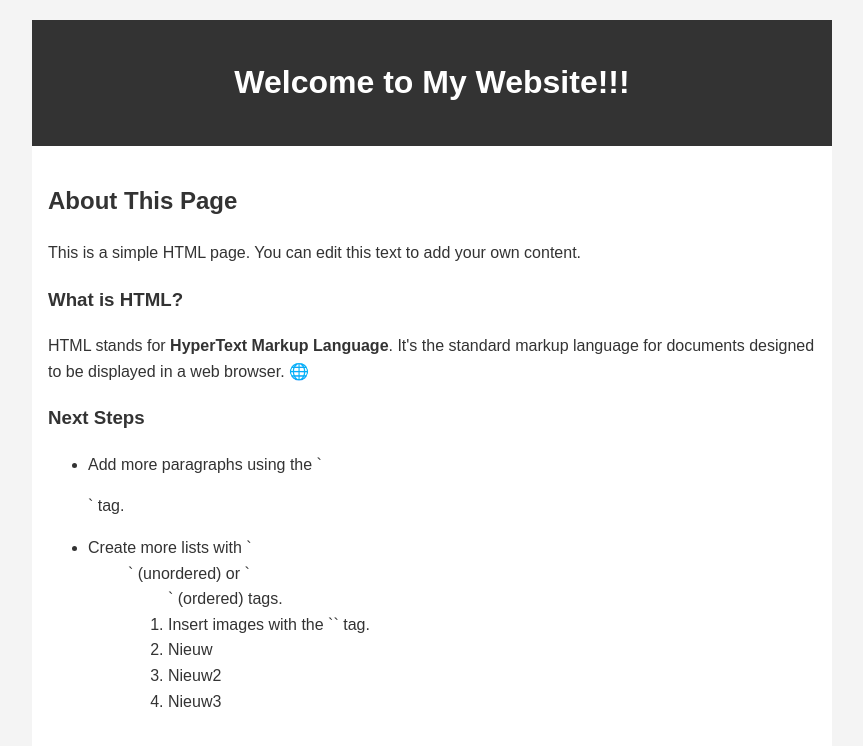
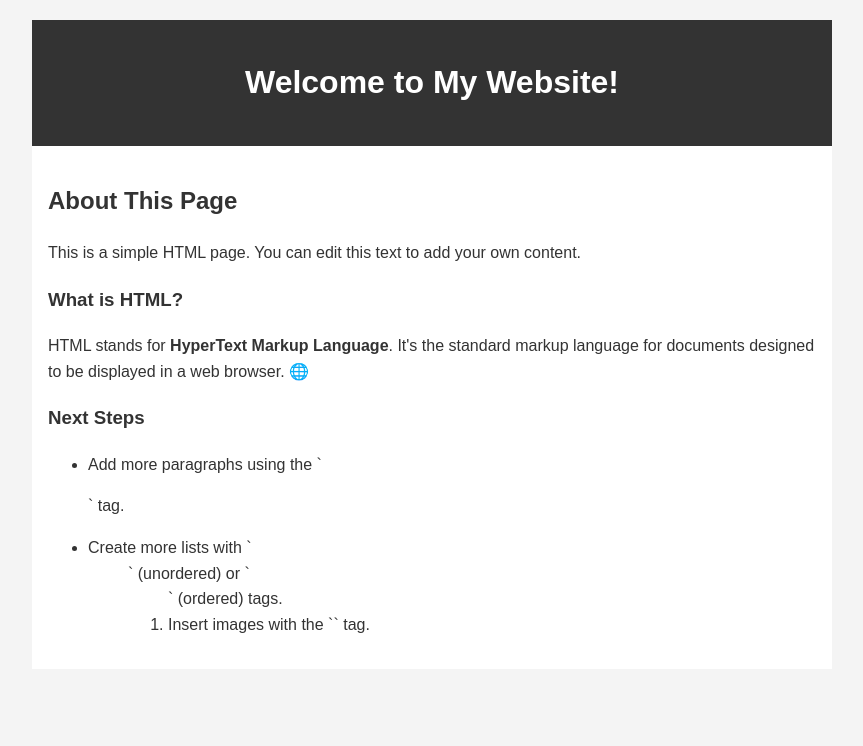
Before and after one commit to tomisenbaert-artiz/artiz-website, a plain HTML site: page index.html in a window 1280 px wide. Shown: the whole page, without its empty margins (208-1071 px from the left). Drawn offline with Linux system fonts and the light colour scheme.

Commit message:
back to original

```diff
--- a/index.html
+++ b/index.html
@@ -29,7 +29,7 @@
 <body>
 
     <header>
-        <h1>Welcome to My Website!!!</h1>
+        <h1>Welcome to My Website!</h1>
     </header>
 
     <main>
@@ -44,9 +44,6 @@
             <li>Add more paragraphs using the `<p>` tag.</li>
             <li>Create more lists with `<ul>` (unordered) or `<ol>` (ordered) tags.</li>
             <li>Insert images with the `<img>` tag.</li>
-            <li>Nieuw</li>
-            <li>Nieuw2</li>
-            <li>Nieuw3</li>
         </ul>
     </main>
 
```
